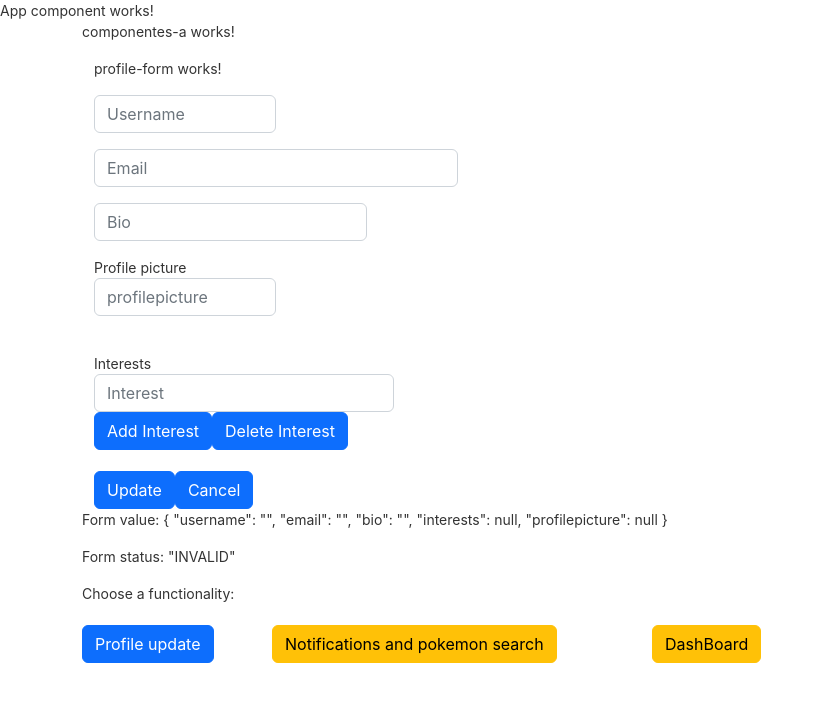
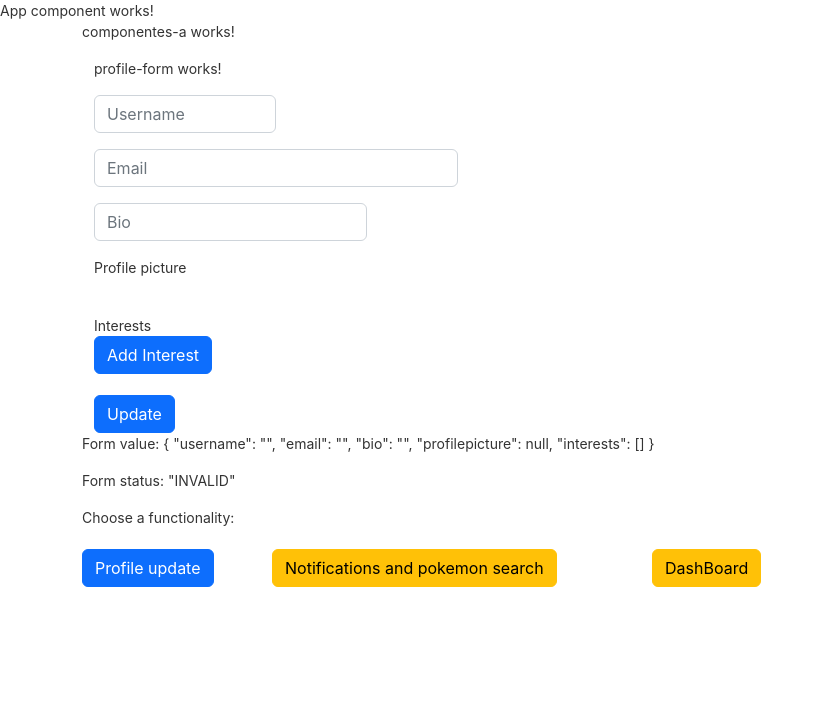
Before and after one commit to jorgemtnz/globallogicAngularCourse, an Angular app: page /componentesA in a window 1280 px wide. Shown: the top 702 px of the page, without its empty margins (0-824 px from the left). Built offline with nearby package versions, Linux system fonts and the light colour scheme.

Commit message:
add form array for interests

```diff
--- a/src/app/profile/profile-form/profile-form.component.html
+++ b/src/app/profile/profile-form/profile-form.component.html
@@ -1,4 +1,4 @@
-<form [formGroup]="profileForm" (ngSubmit)="updateProfile()" autocomplete="off" >
+<form [formGroup]="profileForm" (ngSubmit)="submit()" autocomplete="off" >
 <div >
     <div class="container">
       <div class="row">
@@ -19,15 +19,21 @@
       </div>
       <div class="col-sm-2 col-md-2 mb-3">
         <label >Profile picture </label>
-        <app-text-input [formControl]="$any(profileForm.controls['profilepicture'])" [label]="'profilepicture'" ></app-text-input>
-      </div>
+       </div>
     </div>
     <br>
     <div class=" container">
       <div class="row">
         <div class="col-sm-4 col-md-4">
           <label >Interests </label>
-          <input type="text" id="interests" class="form-control" formControlName="interests" placeholder="Interest" style="width:300px">
+          <div formArrayName="interests">
+            <ng-container *ngFor="let interest of getInterests.controls; index as i">
+              <input type="text" id="interest - {{i}}" [formControlName]="i">
+              <button class="btn btn-primary" (click)="deleteInterest(i)" tabindex="0">
+                <span>Delete Interest</span>
+              </button>
+            </ng-container>
+          </div>
         </div>
         <div class="col-sm-8 col-md-8">
         </div>
@@ -36,9 +42,6 @@
         <div class="col-sm-4 col-md-4">
           <button class="btn btn-primary" (click)="addInterest()" tabindex="0">
             <span>Add Interest</span>
-          </button>
-          <button class="btn btn-primary" (click)="deleteInterest()" tabindex="0">
-            <span>Delete Interest</span>
           </button>
         </div>
         <div class="col-sm-8 col-md-8">
@@ -52,9 +55,6 @@
           <button class="btn btn-primary" type="submit" tabindex="0">
             <span>Update</span>
           </button>
-          <button class="btn btn-primary" (click)="cancel()" tabindex="0">
-            <span>Cancel</span>
-          </button>
         </div>
         <div class="col-sm-10 col-md-10">
         </div>
--- a/src/app/profile/profile-form/profile-form.component.ts
+++ b/src/app/profile/profile-form/profile-form.component.ts
@@ -1,5 +1,5 @@
 import { Component, OnInit } from '@angular/core';
-import { AbstractControl, FormControl, FormGroup, ValidatorFn, Validators } from '@angular/forms';
+import { AbstractControl, FormArray, FormBuilder, FormControl, FormGroup, ValidatorFn, Validators } from '@angular/forms';
 
 @Component({
   selector: 'app-profile-form',
@@ -8,24 +8,32 @@ import { AbstractControl, FormControl, FormGroup, ValidatorFn, Validators } from
 })
 export class ProfileFormComponent implements OnInit{
 
+  constructor(private fb: FormBuilder) { }
+
   ngOnInit(): void {
     this.initializeForm();
   }
 
   profileForm:FormGroup = new FormGroup({});
 
+/*
+new FormGroup({ is the equivalent to this.fb.group
+  new FormControl is equivalente to an array
+*/
+
   initializeForm(){
-    this.profileForm = new FormGroup({
-      username: new FormControl('',[Validators.required, Validators.maxLength(25), Validators.minLength(4), Validators.pattern('^[A-Za-z0-9]+$')] ),
-      email: new FormControl('',Validators.required),
-      bio: new FormControl('',Validators.required),
-      interests: new FormControl(),
-      profilepicture: new FormControl()
+    this.profileForm = this.fb.group({
+      username: ['',[Validators.required, Validators.maxLength(25), Validators.minLength(4), Validators.pattern('^[A-Za-z0-9]+$')] ],
+      email: ['',Validators.required],
+      bio: ['',Validators.required],
+      profilepicture: [],
+      interests: new FormArray([])
     });
+
   }
 
-  updateProfile(){
-    console.log(this.profileForm?.value);
+  get getInterests(){
+    return this.profileForm.get('interests') as FormArray;
   }
 
   matchValues(matchTo: string): ValidatorFn {
@@ -36,15 +44,15 @@ export class ProfileFormComponent implements OnInit{
     };
   }
 
-  cancel(){
-    throw new Error('Method not implemented.');
+  deleteInterest(index: number) {
+  this.getInterests.removeAt(index);
+  }
+  addInterest() {
+  this.getInterests.push(new FormControl(''));
   }
 
-  deleteInterest() {
-  throw new Error('Method not implemented.');
-  }
-  addInterest() {
-  throw new Error('Method not implemented.');
+  submit(){
+    console.log(this.profileForm.value);
   }
 
 }
```
